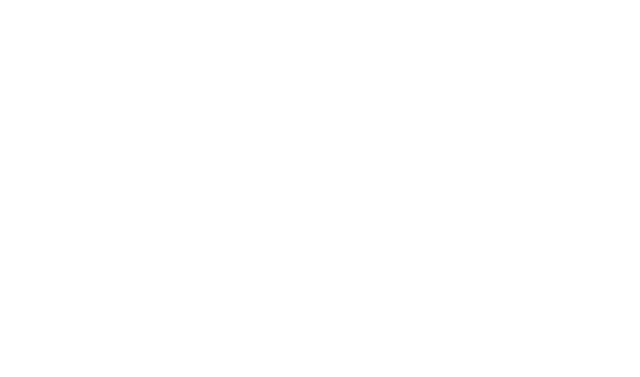
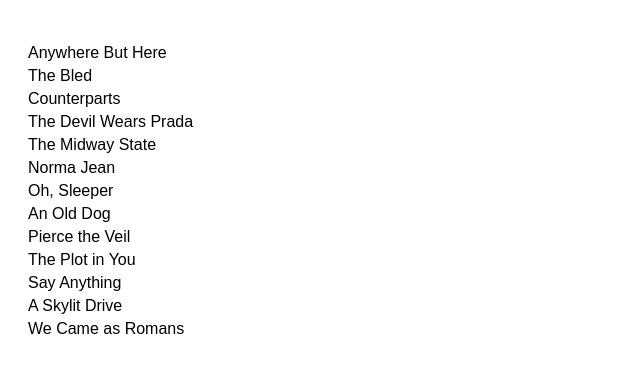
Before and after one commit to acciojob/sorting-articles-satya643, a website: page main.html in a window 1280 px wide. Shown: the whole page, without its empty margins (0-640 px from the left). Drawn offline with Linux system fonts and the light colour scheme.

Commit message:
created a submission

```diff
--- a/main.html
+++ b/main.html
@@ -1,16 +1,11 @@
 <!DOCTYPE html>
-
 <html>
-
 <head>
 	<link rel="stylesheet" href="styles.css">
 </head>
+<body>
+	<ul id="band"></ul>
 
-<body>
-	<!-- the entire body must be written by student -->
-    <script type="text/javascript" src="./script.js">
-</script>
-
+	<script type="text/javascript" src="./script.js"></script>
 </body>
-
 </html>
--- a/script.js
+++ b/script.js
@@ -1 +1,28 @@
-//your JS code here. If required.
+const bands = [
+	'The Plot in You',
+	'The Devil Wears Prada',
+	'Pierce the Veil',
+	'Norma Jean',
+	'The Bled',
+	'Say Anything',
+	'The Midway State',
+	'We Came as Romans',
+	'Counterparts',
+	'Oh, Sleeper',
+	'A Skylit Drive',
+	'Anywhere But Here',
+	'An Old Dog'
+];
+
+// Function to remove leading articles
+function stripArticle(bandName) {
+	return bandName.replace(/^(a |an |the )/i, '').trim();
+}
+
+// Sort bands ignoring articles
+const sortedBands = bands.sort((a, b) => stripArticle(a).localeCompare(stripArticle(b)));
+
+// Display in the UL
+document.getElementById('band').innerHTML = sortedBands
+	.map(band => `<li>${band}</li>`)
+	.join('');
--- a/styles.css
+++ b/styles.css
@@ -1 +1,12 @@
-/*  your css code here. If applicable */
+/* your css code here */
+body {
+	font-family: Arial, sans-serif;
+	padding: 20px;
+}
+#band {
+	list-style-type: none;
+	padding: 0;
+}
+#band li {
+	margin: 5px 0;
+}
```
